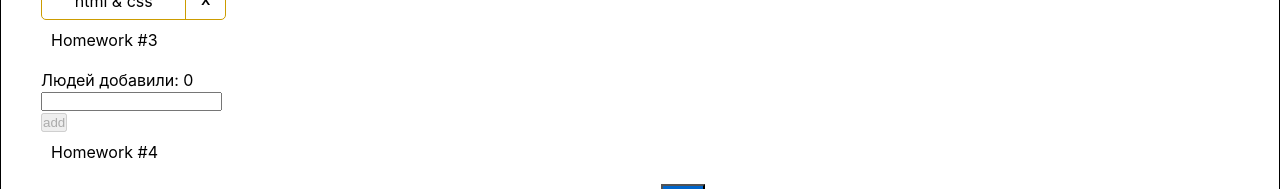
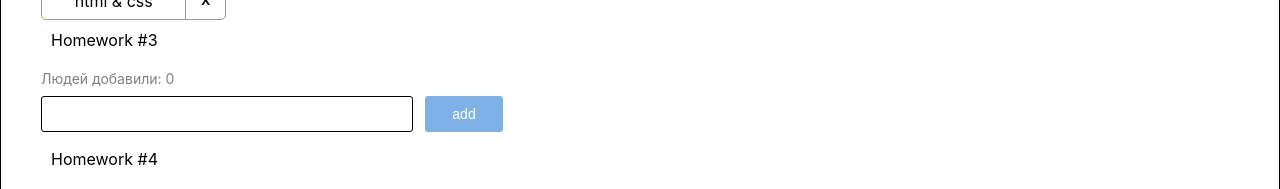
Before and after one commit to TinyMan66/ignat-hws, a React (Create React App) app: page /#/pre-junior in a window 1280 px wide. Shown: the part 675-864 px from the top of the page. Built offline with nearby package versions, Linux system fonts and the light colour scheme.

Commit message:
feat: styles HW 03

```diff
--- a/src/s2-homeworks/hw03/Greeting.module.css
+++ b/src/s2-homeworks/hw03/Greeting.module.css
@@ -2,21 +2,40 @@
 }
 
 .inputAndButtonContainer {
+    display: flex;
 }
 
 .error {
+    color: red;
+    margin: 7px 0;
 }
 
 .input {
+    width: 372px;
+    height: 36px;
+    margin-right: 12px;
+    border: 1px solid;
+    border-radius: 3px;
+    font-size: 16px;
+    padding: 8px 12px;
+    outline: none;
 }
 
 .input:focus {
 }
 
 .errorInput {
+    border: red 1px solid;
 }
 
 .button {
+    width: 78px;
+    height: 36px;
+    background: #0066CC;
+    border-radius: 3px;
+    font-size: 14px;
+    color: #FFFFFF;
+    border: none;
 }
 
 .button:focus {
@@ -26,9 +45,16 @@
 }
 
 .button:disabled {
+    opacity: 0.5;
 }
 
 .text {
+    width: 143px;
+    height: 17px;
+    font-size: 14px;
+    line-height: 17px;
+    color: rgba(0, 0, 0, 0.5);
+    margin-bottom: 9px;
 }
 
 .greeting {
```
